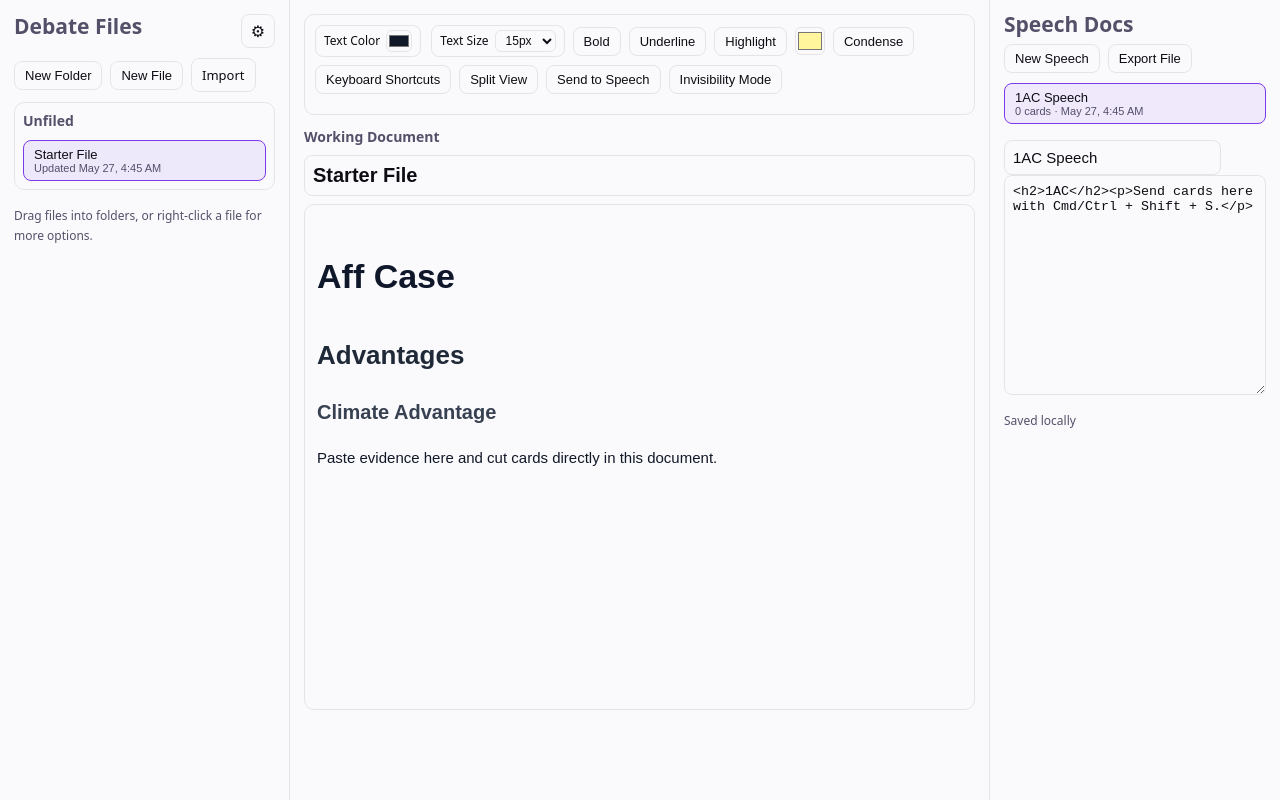
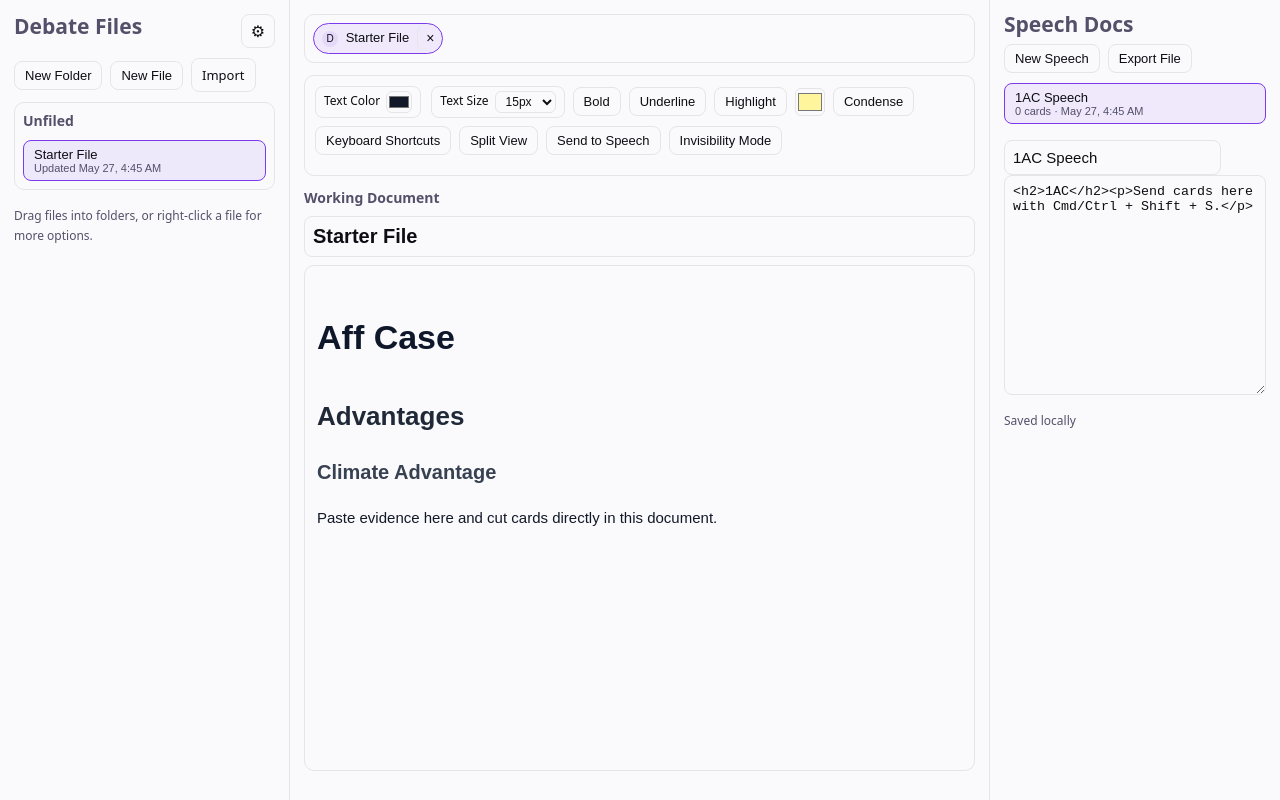
Before and after one commit to Dheej11/DebateBooks, a React (Vite) app: page / in a window 1280 px wide. Built offline with nearby package versions, Linux system fonts and the light colour scheme.

Commit message:
added tab functionality + updated issues in opening working/speech docs simultaneously

```diff
--- a/src/App.css
+++ b/src/App.css
@@ -153,6 +153,53 @@ button:disabled {
   border: 1px solid var(--border);
   border-radius: 10px;
   padding: 10px;
+}
+
+.tabs-ribbon {
+  border: 1px solid var(--border);
+  border-radius: 10px;
+  padding: 8px;
+  display: flex;
+  gap: 8px;
+  flex-wrap: wrap;
+}
+
+.tab-chip {
+  display: inline-flex;
+  align-items: center;
+  border: 1px solid var(--border);
+  border-radius: 999px;
+  overflow: hidden;
+  background: var(--bg);
+}
+
+.tab-chip button {
+  border: none;
+  background: transparent;
+  padding: 6px 8px;
+}
+
+.tab-chip-active {
+  border-color: var(--accent);
+  background: var(--accent-bg);
+}
+
+.tab-type {
+  display: inline-flex;
+  align-items: center;
+  justify-content: center;
+  width: 16px;
+  height: 16px;
+  border-radius: 999px;
+  background: var(--accent-bg);
+  margin-right: 4px;
+  font-size: 10px;
+}
+
+.tab-close-button {
+  font-size: 14px;
+  line-height: 1;
+  border-left: 1px solid var(--border) !important;
 }
 
 .editor-content {
@@ -528,6 +575,21 @@ button:disabled {
   background: var(--accent-border);
 }
 
+.empty-workspace {
+  min-height: 220px;
+  border: 1px dashed var(--border);
+  border-radius: 10px;
+  display: flex;
+  flex-direction: column;
+  align-items: center;
+  justify-content: center;
+  color: var(--text);
+}
+
+.debatefiles-icon {
+  font-size: 30px;
+}
+
 @media (max-width: 1100px) {
   .app-layout {
     grid-template-columns: 1fr;
--- a/src/App.tsx
+++ b/src/App.tsx
@@ -25,6 +25,13 @@ interface DebateFolder {
   createdAt: number
 }
 
+type OpenTabType = 'debate' | 'speech'
+
+interface OpenTab {
+  id: string
+  type: OpenTabType
+}
+
 interface SpeechDocument {
   id: string
   title: string
@@ -39,6 +46,8 @@ interface AppData {
   speechDocs: SpeechDocument[]
   activeDebateDocId: string
   activeSpeechId: string
+  openTabs: OpenTab[]
+  activeTab: OpenTab | null
   settings: EditorSettings
 }
 
@@ -362,6 +371,8 @@ const defaultData = (): AppData => {
     speechDocs: [speechDoc],
     activeDebateDocId: debateDoc.id,
     activeSpeechId: speechDoc.id,
+    openTabs: [{ id: debateDoc.id, type: 'debate' }],
+    activeTab: { id: debateDoc.id, type: 'debate' },
     settings: defaultSettings,
   }
 }
@@ -410,6 +421,12 @@ function App() {
           ...doc,
           folderId: doc.folderId ?? null,
         })),
+        openTabs:
+          parsed.openTabs?.length > 0
+            ? parsed.openTabs
+            : [{ id: parsed.activeDebateDocId, type: 'debate' }],
+        activeTab:
+          parsed.activeTab ?? { id: parsed.activeDebateDocId, type: 'debate' },
         settings: {
           ...defaultSettings,
           ...(parsed.settings ?? {}),
@@ -669,6 +686,10 @@ function App() {
       ...previous,
       debateDocs: [doc, ...previous.debateDocs],
       activeDebateDocId: doc.id,
+      openTabs: previous.openTabs.some((tab) => tab.id === doc.id && tab.type === 'debate')
+        ? previous.openTabs
+        : [...previous.openTabs, { id: doc.id, type: 'debate' }],
+      activeTab: { id: doc.id, type: 'debate' },
     }))
   }
 
@@ -685,6 +706,10 @@ function App() {
       ...previous,
       speechDocs: [speech, ...previous.speechDocs],
       activeSpeechId: speech.id,
+      openTabs: previous.openTabs.some((tab) => tab.id === speech.id && tab.type === 'speech')
+        ? previous.openTabs
+        : [...previous.openTabs, { id: speech.id, type: 'speech' }],
+      activeTab: { id: speech.id, type: 'speech' },
     }))
   }
 
@@ -936,6 +961,75 @@ function App() {
     }))
   }
 
+  const openDebateTab = (docId: string) => {
+    setData((previous) => ({
+      ...previous,
+      activeDebateDocId: docId,
+      openTabs: previous.openTabs.some((tab) => tab.id === docId && tab.type === 'debate')
+        ? previous.openTabs
+        : [...previous.openTabs, { id: docId, type: 'debate' }],
+      activeTab: { id: docId, type: 'debate' },
+    }))
+    setPrimaryView('debate')
+  }
+
+  const openSpeechTab = (docId: string) => {
+    setData((previous) => ({
+      ...previous,
+      activeSpeechId: docId,
+      openTabs: previous.openTabs.some((tab) => tab.id === docId && tab.type === 'speech')
+        ? previous.openTabs
+        : [...previous.openTabs, { id: docId, type: 'speech' }],
+      activeTab: { id: docId, type: 'speech' },
+    }))
+    setPrimaryView('speech')
+  }
+
+  const closeTab = (tab: OpenTab) => {
+    setData((previous) => {
+      const nextOpenTabs = previous.openTabs.filter(
+        (item) => !(item.id === tab.id && item.type === tab.type),
+      )
+
+      let nextActiveTab = previous.activeTab
+      if (previous.activeTab?.id === tab.id && previous.activeTab?.type === tab.type) {
+        nextActiveTab = nextOpenTabs.at(-1) ?? null
+      }
+
+      let nextActiveDebateId = previous.activeDebateDocId
+      let nextActiveSpeechId = previous.activeSpeechId
+
+      if (nextActiveTab?.type === 'debate') {
+        nextActiveDebateId = nextActiveTab.id
+      } else if (nextActiveTab?.type === 'speech') {
+        nextActiveSpeechId = nextActiveTab.id
+      }
+
+      return {
+        ...previous,
+        openTabs: nextOpenTabs,
+        activeTab: nextActiveTab,
+        activeDebateDocId: nextActiveDebateId,
+        activeSpeechId: nextActiveSpeechId,
+      }
+    })
+  }
+
+  const activateTab = (tab: OpenTab) => {
+    if (tab.type === 'debate') {
+      openDebateTab(tab.id)
+    } else {
+      openSpeechTab(tab.id)
+    }
+  }
+
+  const getTabTitle = (tab: OpenTab) => {
+    if (tab.type === 'debate') {
+      return data.debateDocs.find((doc) => doc.id === tab.id)?.title ?? 'Debate file'
+    }
+    return data.speechDocs.find((doc) => doc.id === tab.id)?.title ?? 'Speech doc'
+  }
+
   const exportDocById = (docId: string) => {
     const doc = data.debateDocs.find((item) => item.id === docId)
     if (!doc) {
@@ -1114,6 +1208,9 @@ function App() {
           <button
             type="button"
             onClick={() => {
+              if (activeDebateDoc) {
+                openDebateTab(activeDebateDoc.id)
+              }
               setPrimaryView('debate')
               setIsSplitView(false)
             }}
@@ -1207,6 +1304,9 @@ function App() {
           <button
             type="button"
             onClick={() => {
+              if (activeSpeechDoc) {
+                openSpeechTab(activeSpeechDoc.id)
+              }
               setPrimaryView('speech')
               setIsSplitView(false)
             }}
@@ -1447,12 +1547,7 @@ function App() {
                   className={`doc-button ${
                     doc.id === data.activeDebateDocId ? 'doc-button-active' : ''
                   }`}
-                  onClick={() =>
-                    setData((previous) => ({
-                      ...previous,
-                      activeDebateDocId: doc.id,
-                    }))
-                  }
+                  onClick={() => openDebateTab(doc.id)}
                 >
                   <span>{doc.title}</span>
                   <small>Updated {formatDate(doc.updatedAt)}</small>
@@ -1505,12 +1600,7 @@ function App() {
                         className={`doc-button ${
                           doc.id === data.activeDebateDocId ? 'doc-button-active' : ''
                         }`}
-                        onClick={() =>
-                          setData((previous) => ({
-                            ...previous,
-                            activeDebateDocId: doc.id,
-                          }))
-                        }
+                        onClick={() => openDebateTab(doc.id)}
                       >
                         <span>{doc.title}</span>
                         <small>Updated {formatDate(doc.updatedAt)}</small>
@@ -1592,6 +1682,38 @@ function App() {
       </aside>
 
       <section className="editor-panel">
+        <div className="tabs-ribbon">
+          {data.openTabs.length ? (
+            data.openTabs.map((tab) => (
+              <div
+                key={`${tab.type}:${tab.id}`}
+                className={`tab-chip ${
+                  data.activeTab?.id === tab.id && data.activeTab?.type === tab.type
+                    ? 'tab-chip-active'
+                    : ''
+                }`}
+              >
+                <button type="button" onClick={() => activateTab(tab)}>
+                  <span className="tab-type">{tab.type === 'debate' ? 'D' : 'S'}</span>{' '}
+                  {getTabTitle(tab)}
+                </button>
+                <button
+                  type="button"
+                  className="tab-close-button"
+                  aria-label="Close tab"
+                  onClick={() => closeTab(tab)}
+                >
+                  ×
+                </button>
+              </div>
+            ))
+          ) : (
+            <div className="empty-workspace">
+              <div className="debatefiles-icon">📁</div>
+              <p>DebateFiles</p>
+            </div>
+          )}
+        </div>
         <header className="editor-toolbar">
           <div className="row">
             <label className="toolbar-color-control toolbar-color-control-primary">
@@ -1730,7 +1852,12 @@ function App() {
             }
           `}
         </style>
-        {isSplitView ? (
+        {data.activeTab === null ? (
+          <div className="empty-workspace">
+            <div className="debatefiles-icon">📁</div>
+            <p>DebateFiles</p>
+          </div>
+        ) : isSplitView ? (
           <div ref={splitContainerRef} className="split-editor-layout">
             <div className="split-pane" style={{ width: `${splitRatio}%` }}>
               {debatePane}
@@ -1748,7 +1875,7 @@ function App() {
               {speechPane}
             </div>
           </div>
-        ) : primaryView === 'speech' ? (
+        ) : data.activeTab?.type === 'speech' || primaryView === 'speech' ? (
           speechPane
         ) : (
           debatePane
@@ -1778,7 +1905,7 @@ function App() {
               type="button"
               className={`doc-button ${doc.id === data.activeSpeechId ? 'doc-button-active' : ''}`}
               onClick={() => {
-                setData((previous) => ({ ...previous, activeSpeechId: doc.id }))
+                openSpeechTab(doc.id)
                 setIsSplitView(true)
                 setSplitRatio(50)
               }}
```
